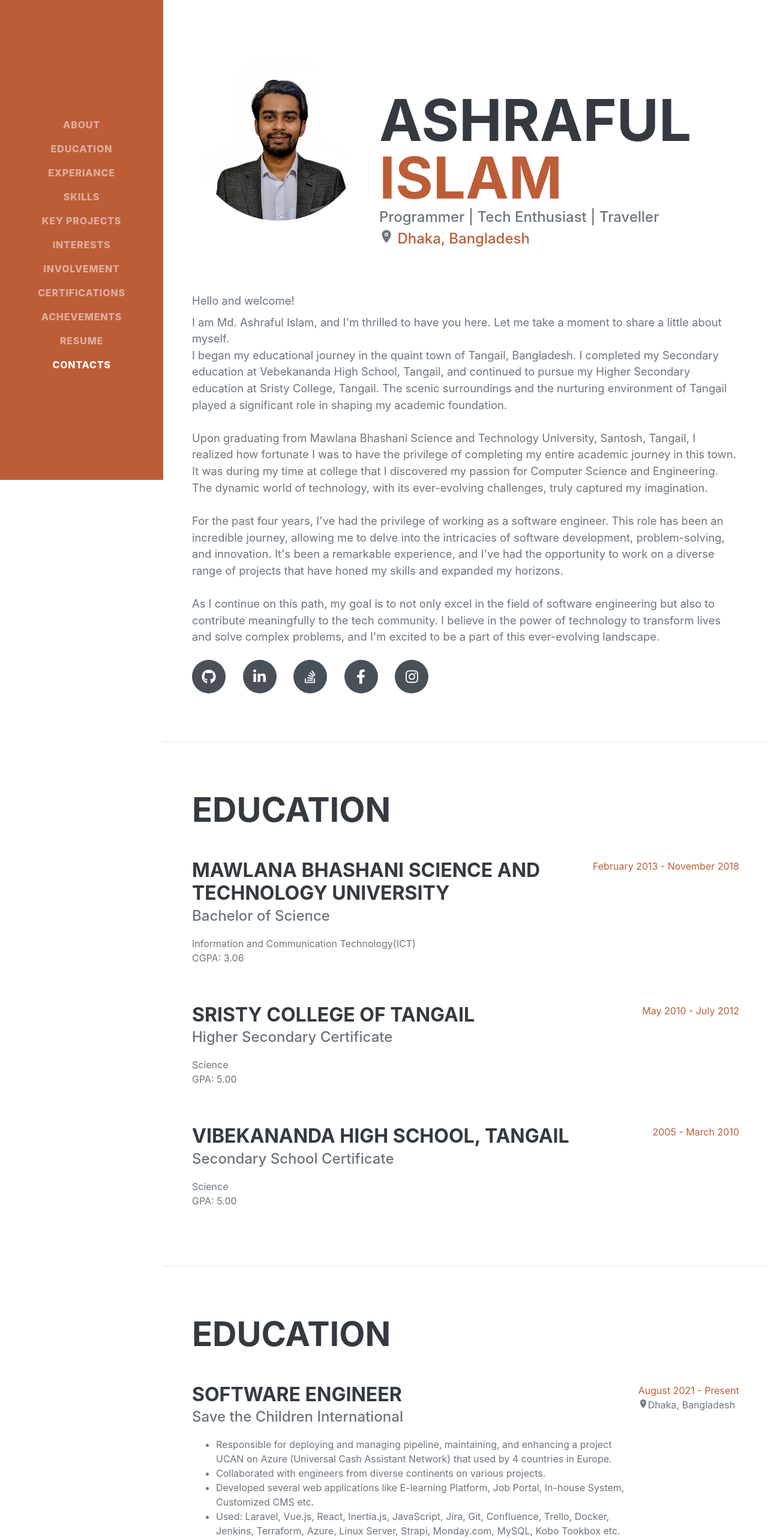
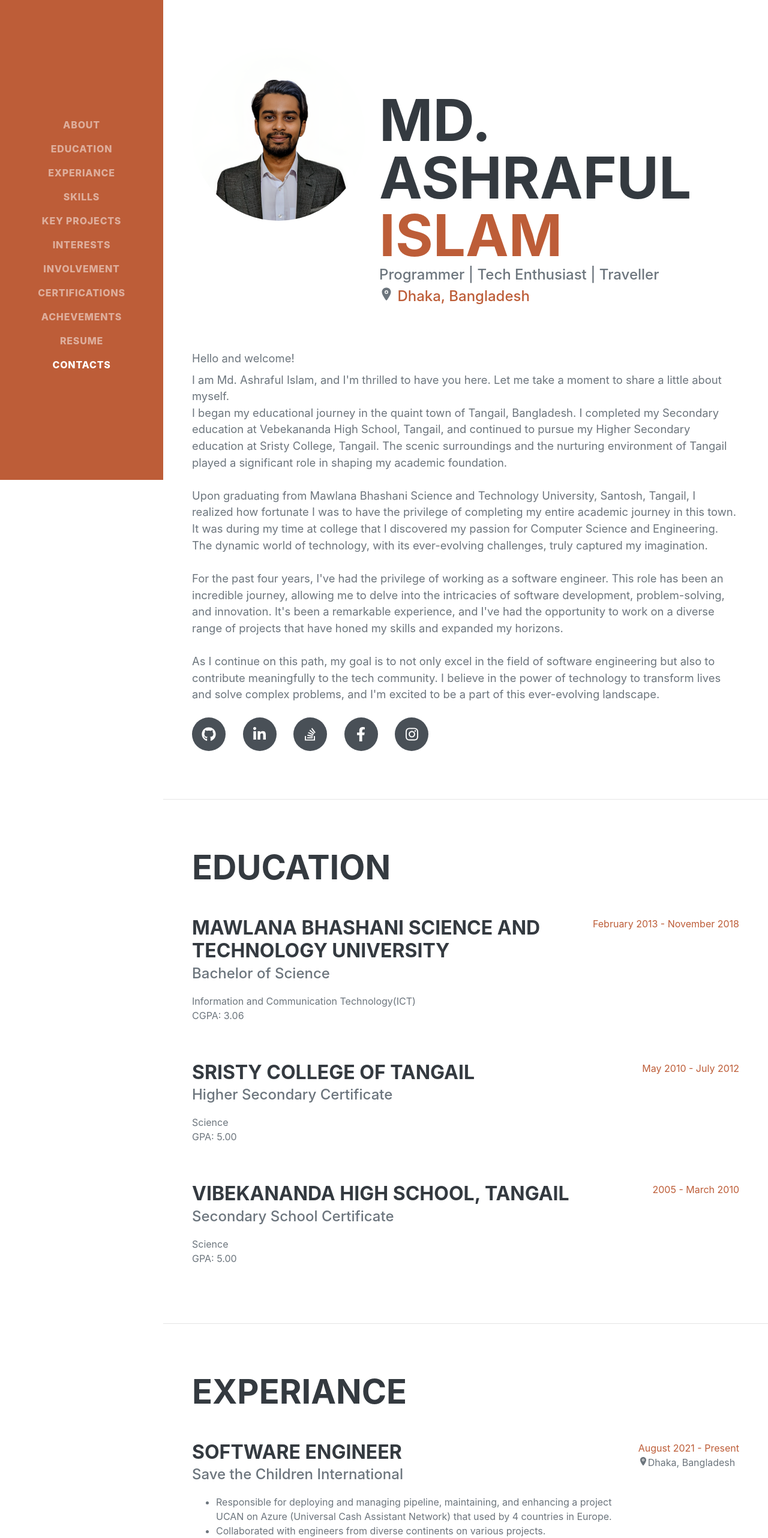
Before and after one commit to ashrafmbstu/ashrafmbstu.github.io, a plain HTML site: page index.html in a window 1280 px wide. Shown: the top 2564 px of the page at 60% size. Drawn offline with nearby package versions, Linux system fonts and the light colour scheme; a web font is replaced by a local one.

Commit message:
update name

```diff
--- a/index.html
+++ b/index.html
@@ -72,7 +72,7 @@
                 	    <img class="img-fluid1 img-profile rounded-circle mx-auto mb-2" src="assets/img/profile.png" alt="" />
                 	   </div>
                 	   <div class="col-md-8"><br><br><br>
-                	     <h1 class="mb-0">Ashraful <span class="text-primary">Islam</span></h1>
+                	     <h1 class="mb-0">Md. Ashraful <span class="text-primary">Islam</span></h1>
                 	     <div class="subheading mb-5">Programmer | Tech Enthusiast | Traveller<br><ion-icon name="location"></ion-icon><span class="text-primary">  Dhaka, Bangladesh</span></div>
 
                 	   </div>
@@ -143,7 +143,7 @@
             <hr class="m-0" />
             <section class="resume-section" id="experiance">
                 <div class="resume-section-content">
-                    <h2 class="mb-5">Education</h2>
+                    <h2 class="mb-5">Experiance</h2>
                     <div class="d-flex flex-column flex-md-row justify-content-between mb-5">
                         <div class="flex-grow-1">
                             <h3 class="mb-0">Software Engineer</h3>
```
